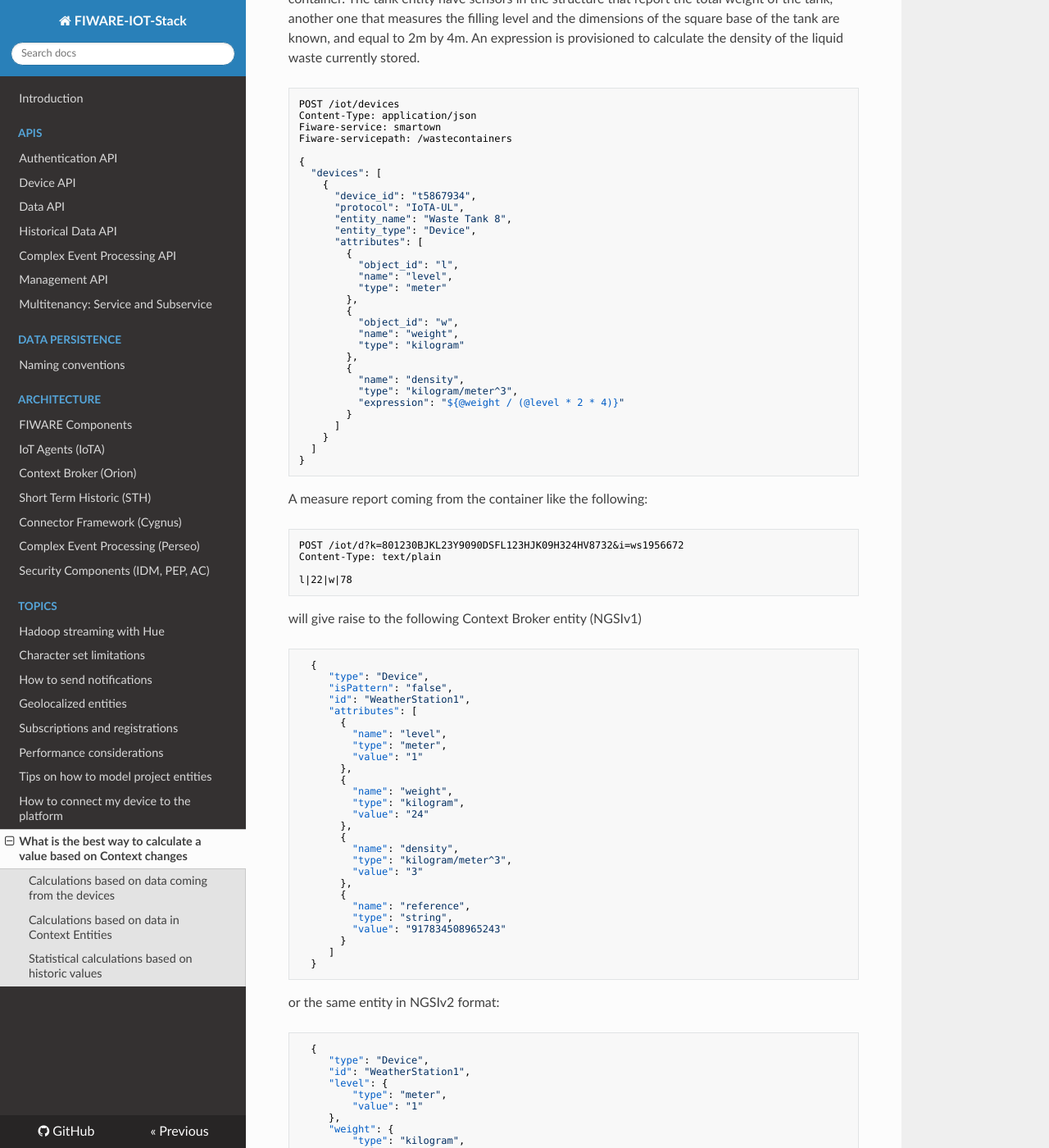
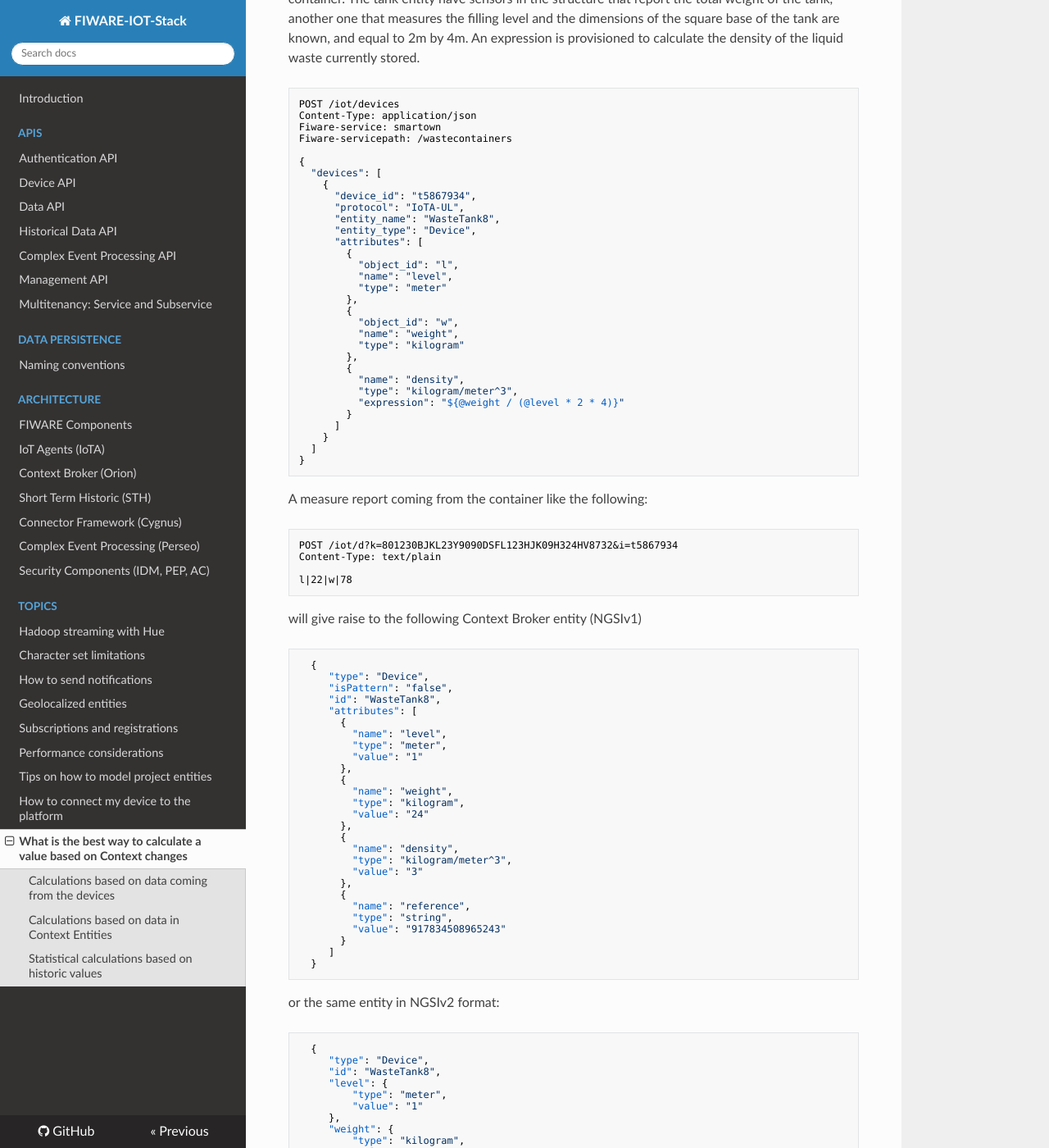
Before and after one commit to telefonicaid/thinking-cities, an MkDocs documentation site: the page built from docs/topics/data_calculation.md, in a window 1280 px wide and 1400 px high, scrolled down 517 px. Shown: the whole window at 82% size. Built offline with MkDocs 1.6.1, drawn with Linux system fonts in a browser that asks for light colours; nearby versions of some CDN libraries; old or Windows-style settings are respelled for this version of MkDocs.

Commit message:
FIX some typos

```diff
--- a/docs/topics/data_calculation.md
+++ b/docs/topics/data_calculation.md
@@ -26,7 +26,7 @@ the density of the liquid waste currently stored.
         {
           "device_id": "t5867934",
           "protocol": "IoTA-UL",
-          "entity_name": "Waste Tank 8",
+          "entity_name": "WasteTank8",
           "entity_type": "Device",
           "attributes": [
             {
@@ -51,7 +51,7 @@ the density of the liquid waste currently stored.
 
 A measure report coming from the container like the following:
 
-    POST /iot/d?k=801230BJKL23Y9090DSFL123HJK09H324HV8732&i=ws1956672
+    POST /iot/d?k=801230BJKL23Y9090DSFL123HJK09H324HV8732&i=t5867934
     Content-Type: text/plain
 
     l|22|w|78
@@ -61,7 +61,7 @@ will give raise to the following Context Broker entity (NGSIv1)
       {
          "type": "Device",
          "isPattern": "false",
-         "id": "WeatherStation1",
+         "id": "WasteTank8",
          "attributes": [
            {
              "name": "level",
@@ -90,7 +90,7 @@ or the same entity in NGSIv2 format:
 
       {
          "type": "Device",
-         "id": "WeatherStation1",
+         "id": "WasteTank8",
          "level": {
              "type": "meter",
              "value": "1"
```
